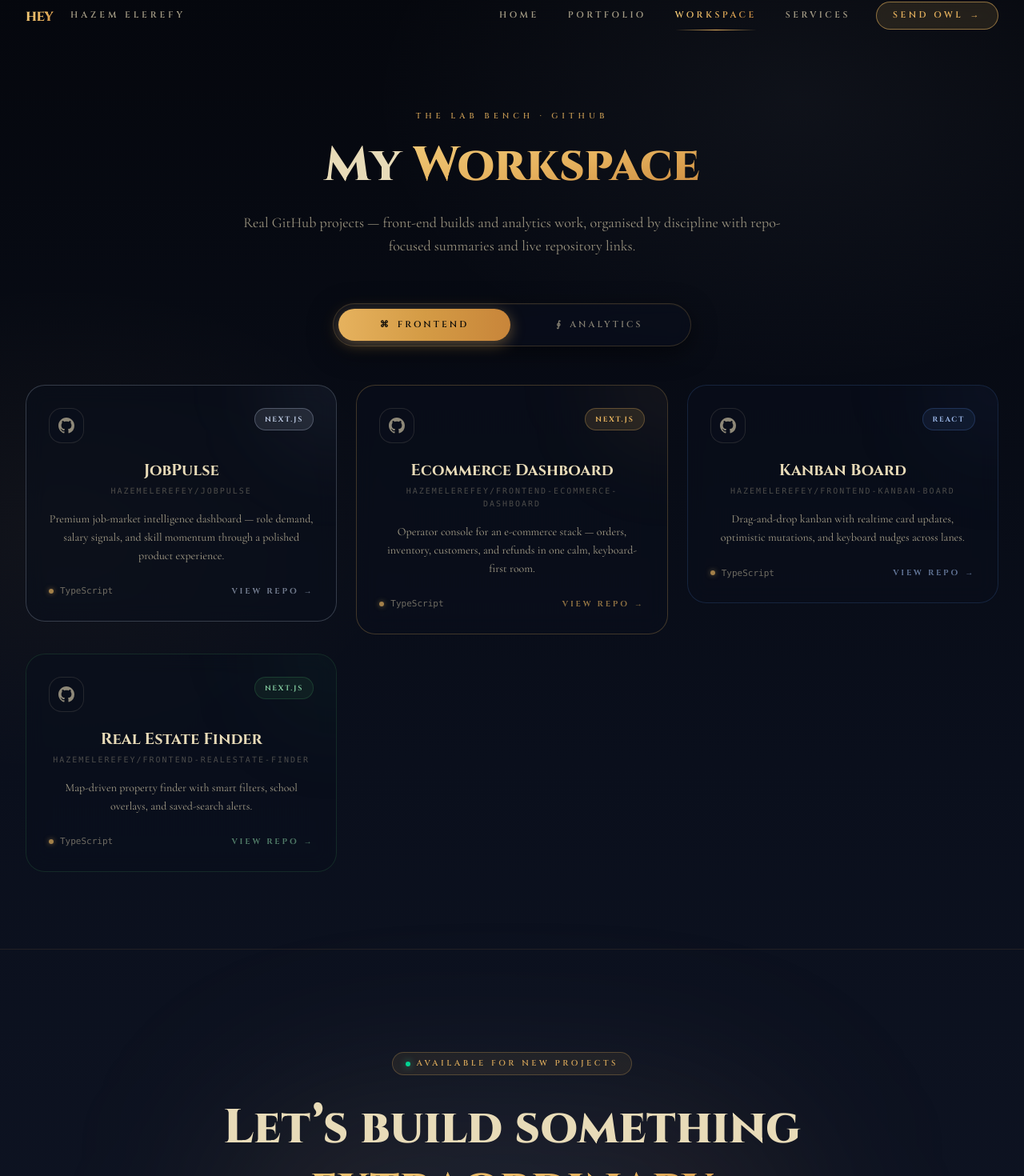
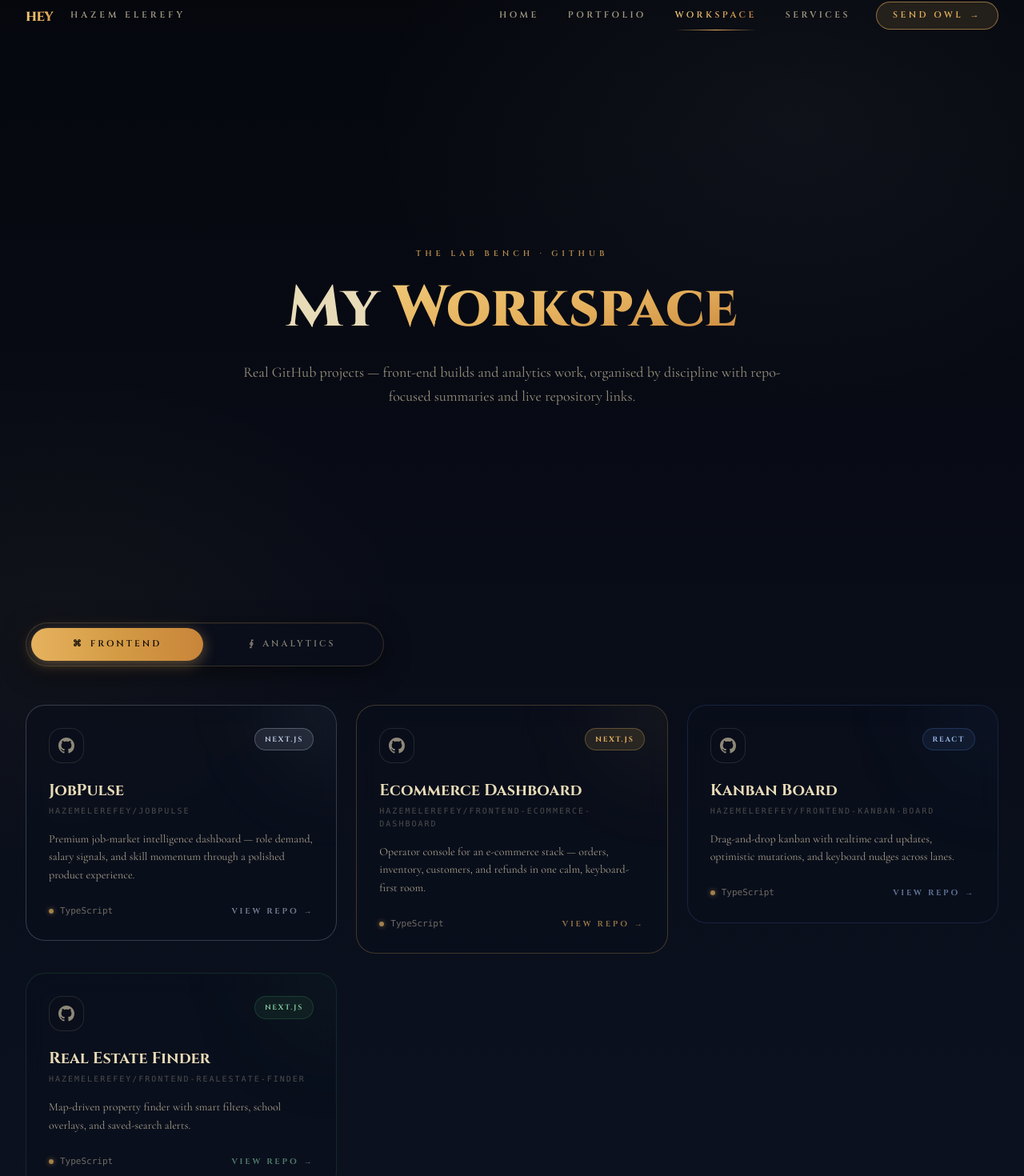
Before and after one commit to ELErefygroup/hazemelerefy-website-harry-potter-edition-, a Next.js app: page /workspace in a window 1280 px wide. Shown: the part 22-1492 px from the top of the page at 80% size. Built offline with nearby package versions, Linux system fonts and the light colour scheme.

Commit message:
feat: refine ServicesPage and WorkspacePage hero ratios to fill the screen

```diff
--- a/src/app/services/page.tsx
+++ b/src/app/services/page.tsx
@@ -16,12 +16,11 @@ export default function ServicesPage() {
 
   return (
     <>
-      {/* Hero */}
       <section
         aria-labelledby="services-title"
-        className="relative pt-32 pb-12 md:pt-40 md:pb-16"
+        className="relative flex min-h-screen w-full items-center pt-32 pb-12 md:pt-40 md:pb-16"
       >
-        <div className="mx-auto max-w-5xl px-6 md:px-8">
+        <div className="mx-auto w-full max-w-5xl px-6 md:px-8">
           <div className="relative overflow-hidden rounded-[32px] border border-candle/15 bg-gradient-to-br from-night/80 via-night/72 to-[#0d121d]/90 px-6 py-10 text-center shadow-[0_30px_80px_-35px_rgba(0,0,0,0.95)] backdrop-blur-md md:px-10 md:py-14">
             <div
               aria-hidden="true"
--- a/src/app/workspace/page.tsx
+++ b/src/app/workspace/page.tsx
@@ -16,18 +16,24 @@ export const metadata: Metadata = {
 export default function WorkspacePage() {
   return (
     <>
+      {/* Hero Header */}
       <section
         aria-labelledby="workspace-title"
-        className="relative pt-32 pb-20 md:pt-40 md:pb-24"
+        className="relative flex min-h-screen w-full items-center pt-32 pb-20 md:pt-40 md:pb-24"
       >
-        <div className="mx-auto max-w-7xl px-6 md:px-8">
+        {/* Decorative background glows */}
+        <div aria-hidden="true" className="pointer-events-none absolute inset-0 -z-10">
+          <div className="absolute left-1/2 top-1/2 h-[350px] w-[700px] -translate-x-1/2 -translate-y-1/2 rounded-full bg-gradient-to-r from-candle/10 via-moon/5 to-ember/10 blur-[120px] opacity-70" />
+        </div>
+
+        <div className="mx-auto w-full max-w-7xl px-6 md:px-8">
           <header className="mx-auto max-w-3xl text-center">
             <p className="font-display text-[10px] font-semibold uppercase tracking-[0.5em] text-candle/80">
               The Lab Bench · GitHub
             </p>
             <h1
               id="workspace-title"
-              className="mt-4 font-display text-4xl font-black leading-tight text-parchment md:text-6xl"
+              className="mt-4 font-display text-4xl font-black leading-tight text-parchment md:text-6xl lg:text-7xl"
             >
               My{" "}
               <span className="bg-gradient-to-br from-[#F0CB7A] via-[#E6B25E] to-[#C8853A] bg-clip-text text-transparent">
@@ -36,14 +42,17 @@ export default function WorkspacePage() {
             </h1>
             <p className="mt-5 max-w-2xl mx-auto font-heading text-base leading-relaxed text-parchment/65 md:text-lg">
               Real GitHub projects — front-end builds and analytics work,
-              organised by discipline with repo-focused summaries and live
-              repository links.
+               organised by discipline with repo-focused summaries and live
+               repository links.
             </p>
           </header>
+        </div>
+      </section>
 
-          <div className="mt-14 text-center">
-            <WorkspaceClient />
-          </div>
+      {/* Lab Grid */}
+      <section className="px-6 pb-20 md:px-8 md:pb-24">
+        <div className="mx-auto max-w-7xl">
+          <WorkspaceClient />
         </div>
       </section>
 
```
